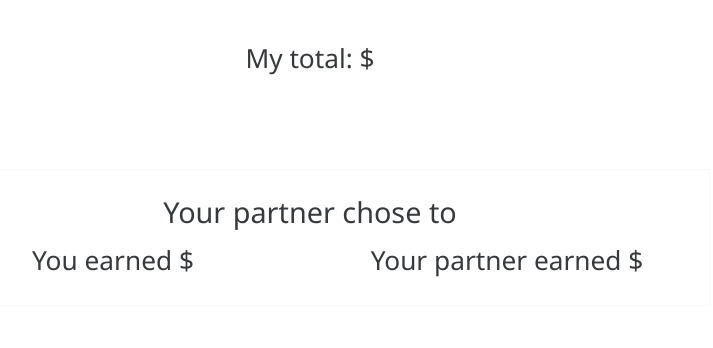
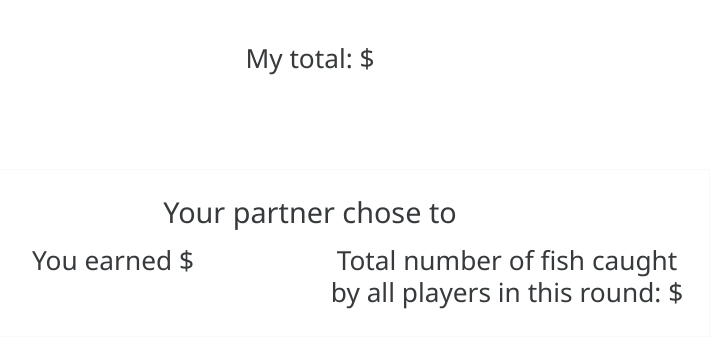
Before and after one commit to tr-2019/tragedy-revisited, a website: page public/results.htm in a window 1280 px wide. Shown: the whole page, without its empty margins (330-1043 px from the left). Drawn offline with Linux system fonts and the light colour scheme.

Commit message:
Update results.htm

```diff
--- a/public/results.htm
+++ b/public/results.htm
@@ -18,7 +18,7 @@
             <h3>You earned $<b id="myearning"></b></h3>
           </div>
           <div class="col">
-            <h3>Your partner earned $<b id="otherearning"></b></h3>
+            <h3> Total number of fish caught by all players in this round: $<b id="totalFish"></b></h3>
           </div>
     </div>
     </div>
```
